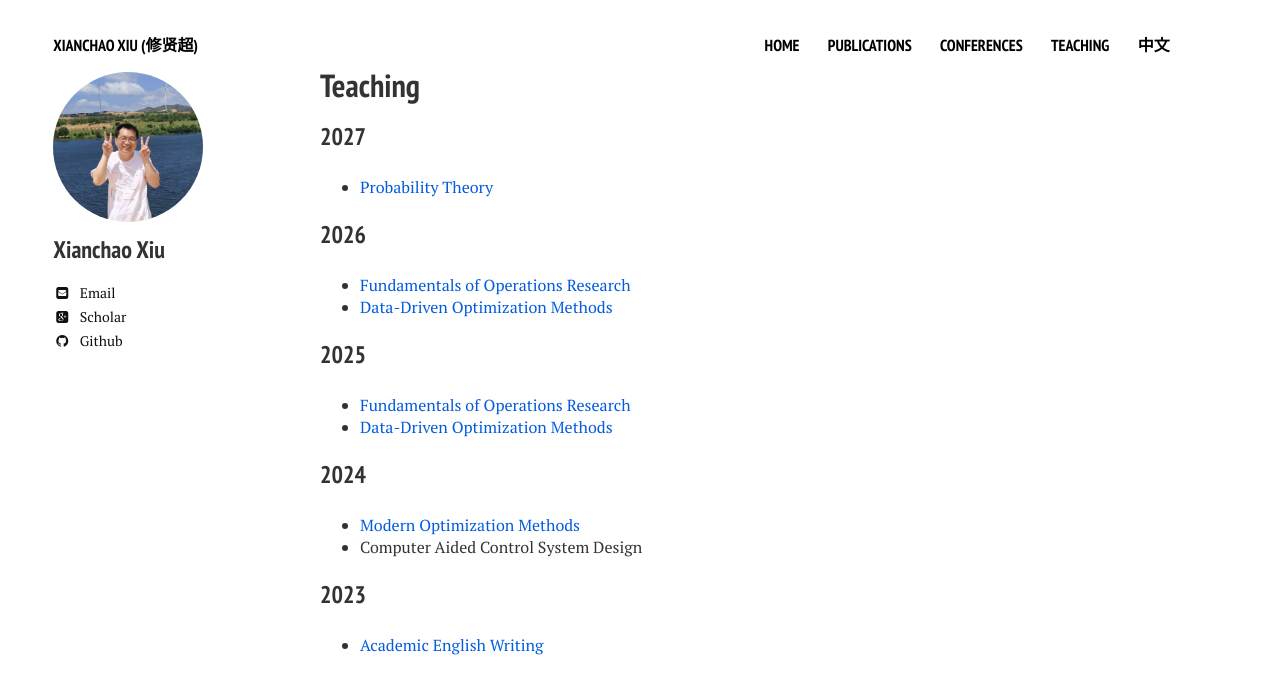
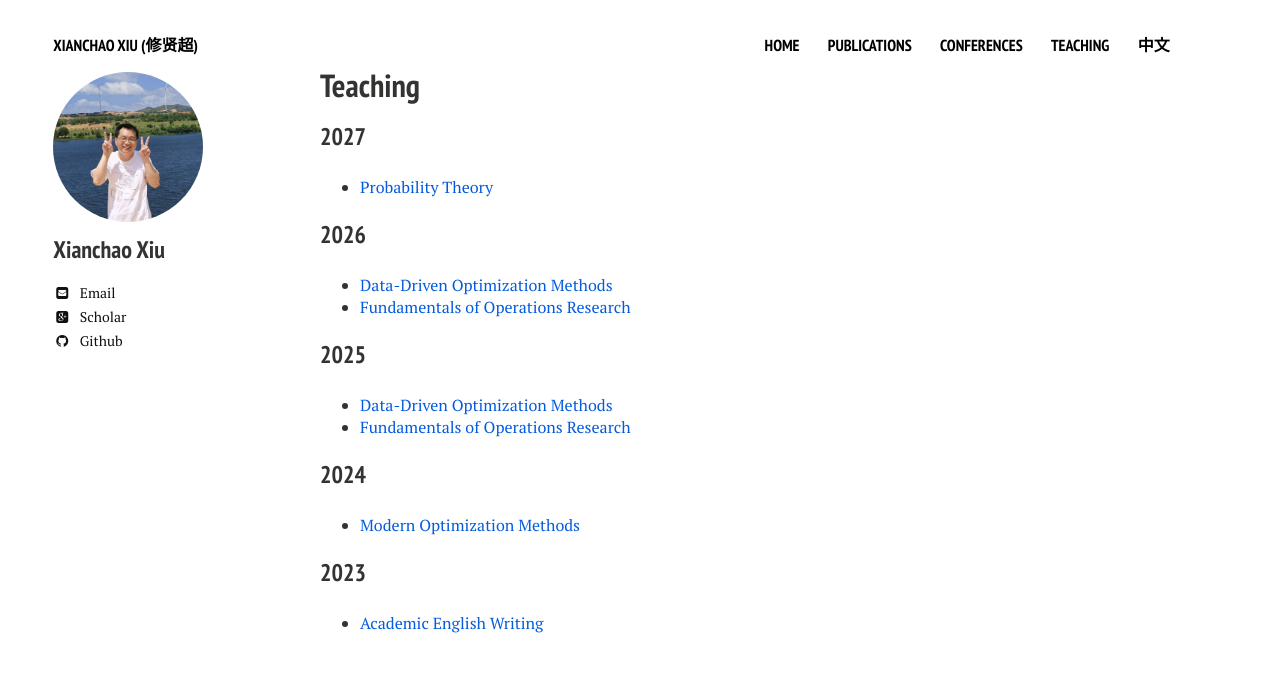
Before and after one commit to xianchaoxiu/xianchaoxiu.github.io, a Jekyll site: the page built from teaching/index.md, in a window 1280 px wide. Shown: the top 694 px of the page. Built offline with Jekyll 4.4.1, drawn with Linux system fonts in a browser that asks for light colours; nearby versions of some CDN libraries.

Commit message:
Update index.md

```diff
--- a/teaching/index.md
+++ b/teaching/index.md
@@ -11,16 +11,15 @@ share: false
 * <a href="https://xianchaoxiu.github.io/teaching/PRO/2027" class="textlink" target="_blank"> Probability Theory </a><br>
 
 ### 2026
+* <a href="https://xianchaoxiu.github.io/teaching/OPT/2026" class="textlink" target="_blank"> Data-Driven Optimization Methods </a><br>
 * <a href="https://xianchaoxiu.github.io/teaching/OR/2026" class="textlink" target="_blank"> Fundamentals of Operations Research </a><br>
-* <a href="https://xianchaoxiu.github.io/teaching/OPT/2026" class="textlink" target="_blank"> Data-Driven Optimization Methods </a><br>
 
 ### 2025
+* <a href="https://xianchaoxiu.github.io/teaching/OPT/2025" class="textlink" target="_blank"> Data-Driven Optimization Methods </a><br>
 * <a href="https://xianchaoxiu.github.io/teaching/OR/2025" class="textlink" target="_blank"> Fundamentals of Operations Research </a><br>
-* <a href="https://xianchaoxiu.github.io/teaching/OPT/2025" class="textlink" target="_blank"> Data-Driven Optimization Methods </a><br>
 
 ### 2024
 * <a href="https://xianchaoxiu.github.io/teaching/OPT/2024" class="textlink" target="_blank"> Modern Optimization Methods </a><br>
-* Computer Aided Control System Design<br>
 
 ### 2023
 * <a href="https://xianchaoxiu.github.io/teaching/SW/2023" class="textlink" target="_blank"> Academic English Writing </a><br>
```
